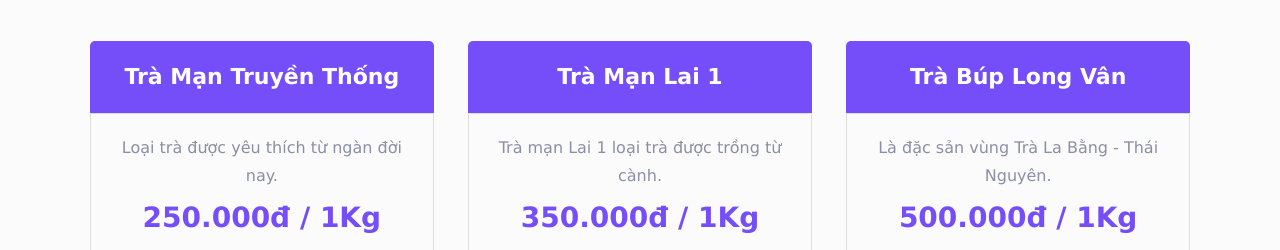
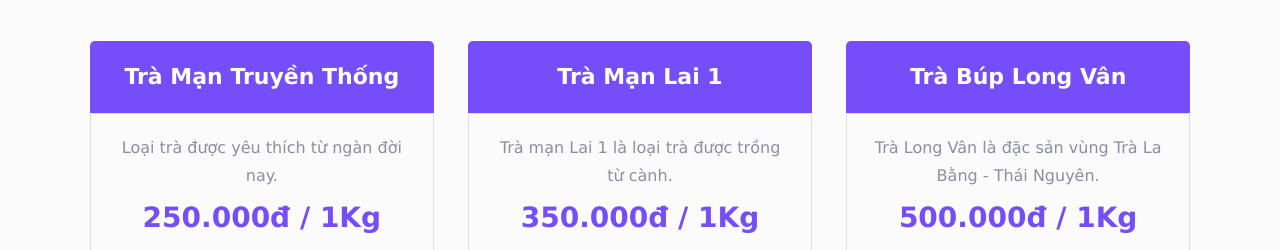
Before and after one commit to hoanpi/landing-page-bantra, a Next.js app: page / in a window 1280 px wide. Shown: the part 3360-3610 px from the top of the page. Built offline with nearby package versions, Linux system fonts and the light colour scheme.

Commit message:
update text css

```diff
--- a/pages/Section/Section2.tsx
+++ b/pages/Section/Section2.tsx
@@ -54,7 +54,7 @@ export default function Selection2() {
               </div>
               <div className='pricing-body'>
                 <div className='pricing-text'>
-                  <p>Trà mạn Lai 1 loại trà được trồng từ cành.</p>
+                  <p>Trà mạn Lai 1 là loại trà được trồng từ cành.</p>
                   <span className='price'>350.000đ / 1Kg</span>
                 </div>
                 <div className='pricing-list'>
@@ -84,7 +84,7 @@ export default function Selection2() {
               </div>
               <div className='pricing-body'>
                 <div className='pricing-text'>
-                  <p>Là đặc sản vùng Trà La Bằng - Thái Nguyên.</p>
+                  <p>Trà Long Vân là đặc sản vùng Trà La Bằng - Thái Nguyên.</p>
                   <span className='price'>500.000đ / 1Kg</span>
                 </div>
                 <div className='pricing-list'>
```
Also changed, not shown: public/images/logo1.png.
